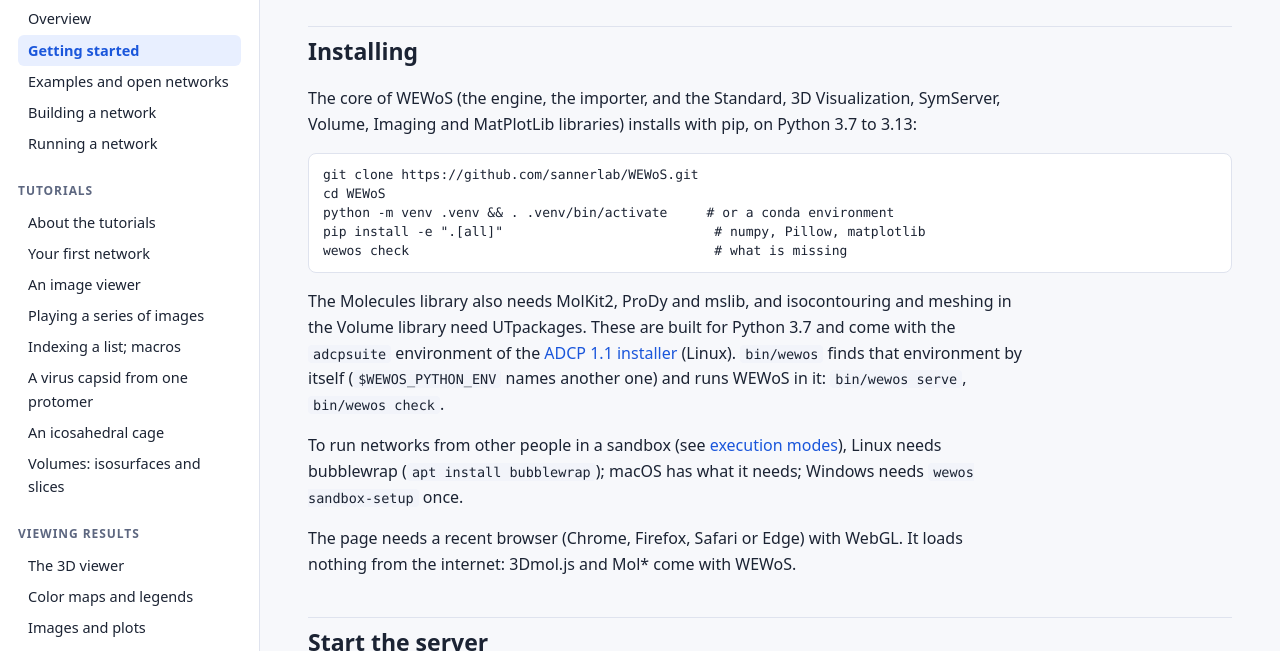
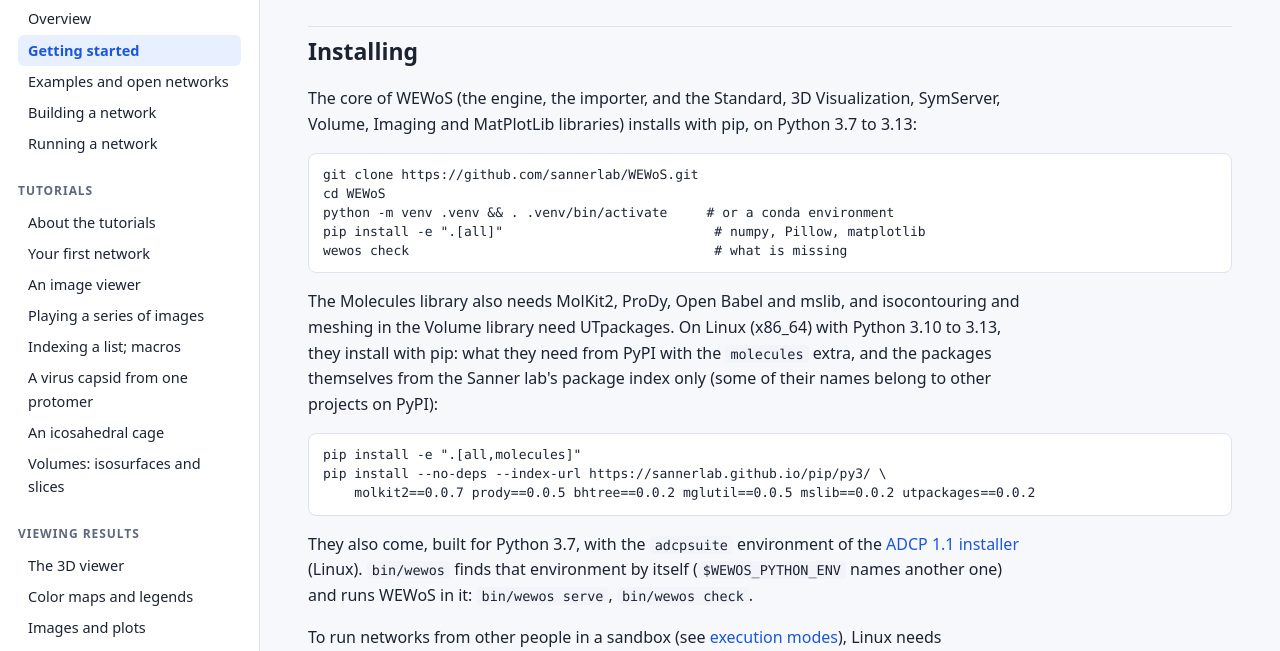
Before and after one commit to sannerlab/WEWoS, a plain HTML site: page docs/start.html in a window 1280 px wide. Shown: the part 121-772 px from the top of the page. Drawn offline with Linux system fonts and the light colour scheme.

Commit message:
Molecules and isocontouring on Python 3.10-3.13: install from the lab's py3 index
MolKit2 0.0.7, the lab's prody 0.0.5, bhtree, mglutil, mslib 0.0.2 (MSMS 1.4.5) and utpackages
0.0.2 now exist for CPython 3.10 to 3.13 on Linux x86_64, at https://sannerlab.github.io/pip/py3/.
- pyproject.toml: a `molecules` extra with what they need from PyPI (biopython, scipy,
  mmtf-python, openbabel-wheel); the packages themselves are installed from the lab's index with
  --index-url, --no-deps and exact versions (mslib and prody are names of other PyPI projects).
- README, getting-started page: the two install commands; tested on 3.10-3.13 with everything
  (101 tests pass, none skipped). The adcpsuite (Python 3.7) way is unchanged.
- env.py, tests/common.py, THIRD_PARTY_NOTICES.md: where the packages come from.

Co-Authored-By: Claude Opus 5.5 <noreply@anthropic.com>

```diff
--- a/docs/start.html
+++ b/docs/start.html
@@ -49,9 +49,15 @@ cd WEWoS
 python -m venv .venv &amp;&amp; . .venv/bin/activate     # or a conda environment
 pip install -e ".[all]"                           # numpy, Pillow, matplotlib
 wewos check                                       # what is missing</pre>
-<p>The Molecules library also needs MolKit2, ProDy and mslib, and isocontouring and meshing in the
-Volume library need UTpackages. These are built for Python 3.7 and come with the
-<code>adcpsuite</code> environment of the
+<p>The Molecules library also needs MolKit2, ProDy, Open Babel and mslib, and isocontouring and
+meshing in the Volume library need UTpackages. On Linux (x86_64) with Python 3.10 to 3.13, they
+install with pip: what they need from PyPI with the <code>molecules</code> extra, and the packages
+themselves from the Sanner lab's package index only (some of their names belong to other projects
+on PyPI):</p>
+<pre>pip install -e ".[all,molecules]"
+pip install --no-deps --index-url https://sannerlab.github.io/pip/py3/ \
+    molkit2==0.0.7 prody==0.0.5 bhtree==0.0.2 mglutil==0.0.5 mslib==0.0.2 utpackages==0.0.2</pre>
+<p>They also come, built for Python 3.7, with the <code>adcpsuite</code> environment of the
 <a href="https://sannerlab.github.io/software/adcp/1.1/download.html">ADCP 1.1 installer</a>
 (Linux). <code>bin/wewos</code> finds that environment by itself (<code>$WEWOS_PYTHON_ENV</code>
 names another one) and runs WEWoS in it: <code>bin/wewos serve</code>, <code>bin/wewos check</code>.</p>
```
Also changed, not shown: docs/src/start.html (+9 -3 lines), 5 other files.
